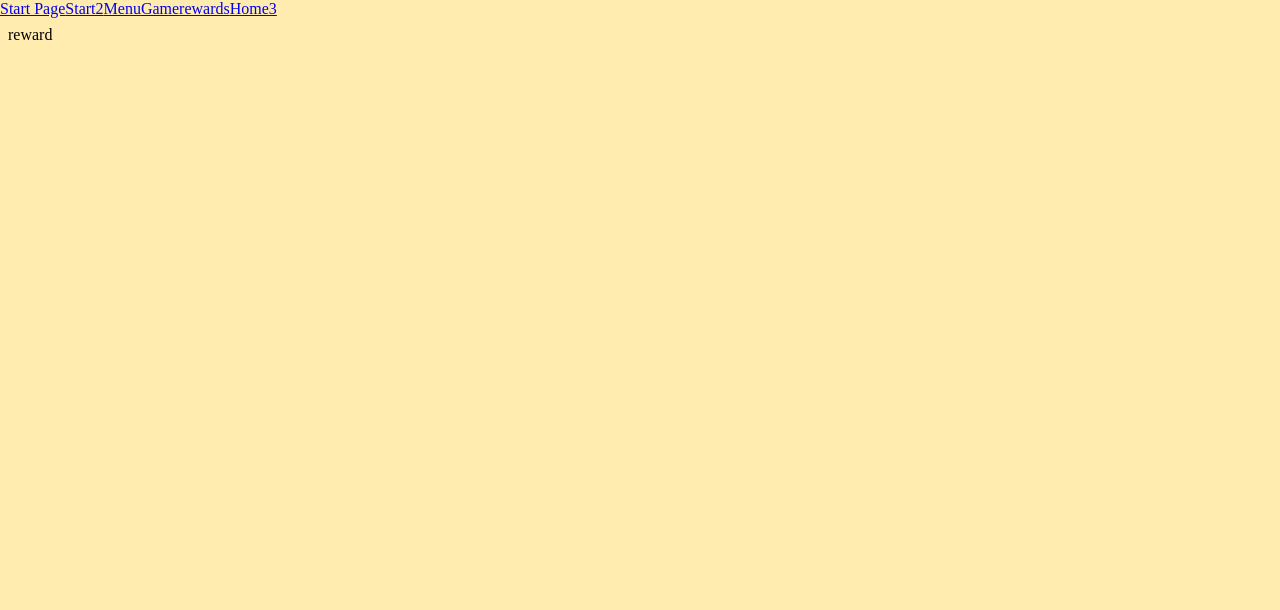
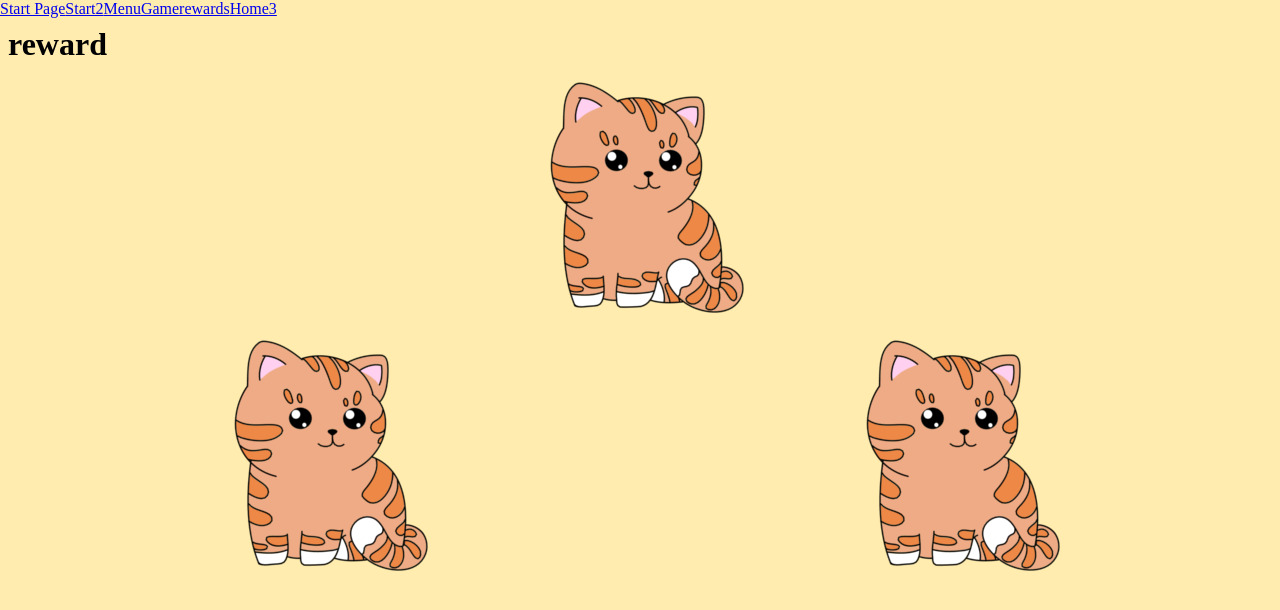
Before and after one commit to JoaoESmoreira/IHC-Project, a React (Vite) app in the folder vite-project/: page /rewards in a window 1280 px wide. Shown: the top 610 px of the page. Built offline with nearby package versions, Linux system fonts and the light colour scheme.

Commit message:
carousel for rewards items

```diff
--- a/vite-project/package.json
+++ b/vite-project/package.json
@@ -14,6 +14,7 @@
     "react": "^18.2.0",
     "react-dom": "^18.2.0",
     "react-leaflet": "^4.2.1",
+    "react-multi-carousel": "^2.8.4",
     "react-router-dom": "^5.3.4",
     "react-spring": "^9.7.3"
   },
--- a/vite-project/src/App.jsx
+++ b/vite-project/src/App.jsx
@@ -11,7 +11,7 @@ import './App.css'
 
 
 function App() {
-    const [numberRewards, setNumberRewards] = useState(0);
+    const [numberRewards, setNumberRewards] = useState(2);
     const [selectedOption, setSelectedOption] = useState('');
     const [animalName, setAnimalName] = useState('');
 
@@ -51,7 +51,7 @@ function App() {
                         <Map numberRewards={numberRewards} setNumberRewards={setNumberRewards} />
                     </Route>
                     <Route path='/rewards'>
-                        <Rewards />
+                        <Rewards rewards={numberRewards}/>
                     </Route>
                     <Route path='/home3'>
                         <Home3 />
--- /dev/null
+++ b/vite-project/src/views/Rewards.css
@@ -0,0 +1,9 @@
+
+.react-multi-carousel-list {
+    margin: 8px;
+}
+
+.item {
+    display: flex;
+    justify-content: center;
+}
--- a/vite-project/src/views/Rewards.jsx
+++ b/vite-project/src/views/Rewards.jsx
@@ -1,10 +1,47 @@
 
+import Carousel from "react-multi-carousel";
+import "react-multi-carousel/lib/styles.css";
+import "./Rewards.css"
 
-function Rewards() {
+import image from "../assets/Cat_chewing/cat_chewing_1.png"
+
+function Rewards({rewards}) {
+    const rewardsVector = [image, image, image, image, image, image, image, image, image, image];
+    const responsive = {
+        superLargeDesktop: {
+          // the naming can be any, depends on you.
+          breakpoint: { max: 4000, min: 3000 },
+          items: 5
+        },
+        desktop: {
+          breakpoint: { max: 3000, min: 1024 },
+          items: 3
+        },
+        tablet: {
+          breakpoint: { max: 1024, min: 464 },
+          items: 2
+        },
+        mobile: {
+          breakpoint: { max: 464, min: 0 },
+          items: 1
+        }
+    };
 
     return (
         <div>
-            <p>reward</p>
+            <h1>reward</h1>
+                <div className="item">
+                    <img src={image} alt="pet" />
+                </div>
+            <Carousel responsive={responsive}>
+                {
+                    rewardsVector.map((imageReward, index) => (
+                        <div className="item">
+                            <img src={imageReward} alt="reward" key={index} />
+                        </div>
+                    )).slice(0,rewards)
+                }
+            </Carousel>
         </div>
     );
 }
```
Also changed, not shown: 1 other file (tests, documents, lock files or other folders).
